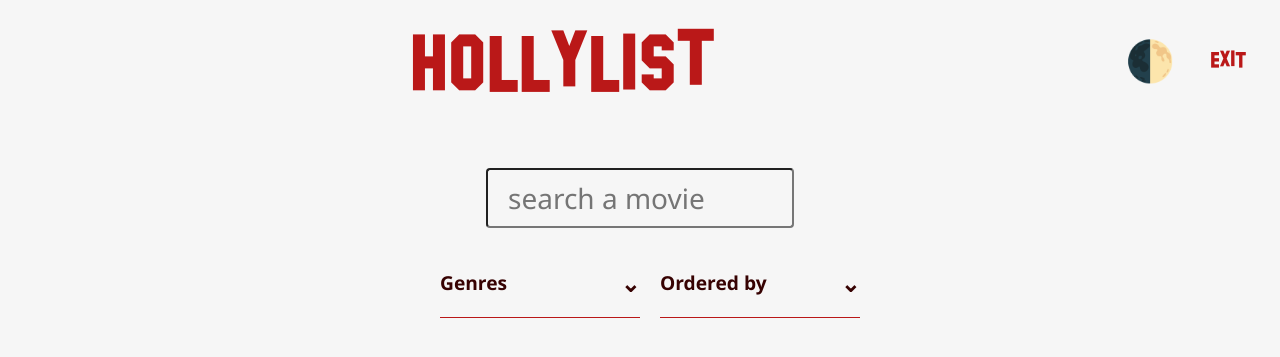
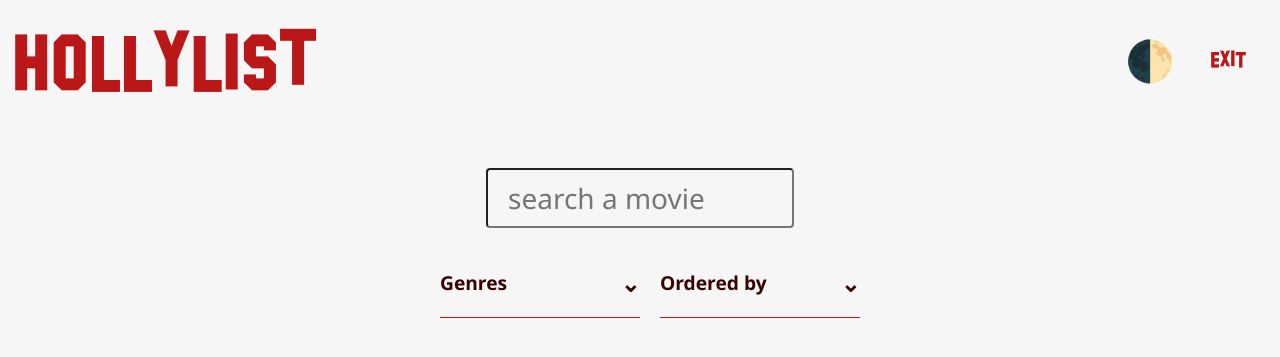
Before and after one commit to GuillaumeSimonet17/movies-stock, a Django app: page / in a window 1280 px wide. Shown: the top 357 px of the page. Run offline with Django 5.2, Linux system fonts and the light colour scheme; the visitor is signed in with stand-in values (Sample User, id 1); data comes from the database, SQL or seed files in the repository; data that the repository does not hold is empty; style sheets or scripts are compiled from the project's sources; some libraries are stand-ins or nearby versions.

Commit message:
[ADD] Add some style

```diff
--- a/moviesstock/msapp/templates/header_template.html
+++ b/moviesstock/msapp/templates/header_template.html
@@ -1,4 +1,4 @@
-<a class="row justify-content-center w-50 m-auto m-0 col-6 title"
+<a class="m-0 title"
    style="color: {{ text_color }}"
    href="/?ord={{ ordered_selected_value|default:"Date added" }}&gnr={{ genre_selected|default:"All" }}">
     Hollylist
--- a/moviesstock/msapp/templates/home.html
+++ b/moviesstock/msapp/templates/home.html
@@ -8,14 +8,15 @@
         <div class="container-fluid p-0 page-wrapper">
 
 
-            <header class="container-fluid d-flex">
+            <header class="container-fluid d-flex justify-content-between">
                 {% include "header_template.html" %}
-                <button id="mode-toggle" class="btn fs-1" style="color: {{ text_color }}">🌓</button>
-                <form class="top-0 end-0 p-3 d-flex align-items-center" action="{% url 'logout' %}" method="post">
-                    {% csrf_token %}
-                    <button type="submit" style="background: transparent">EXIT</button>
-
-                </form>
+                <div class="d-flex">
+                    <button id="mode-toggle" class="btn fs-1" style="color: {{ text_color }}">🌓</button>
+                    <form class="top-0 end-0 p-3 d-flex align-items-center" action="{% url 'logout' %}" method="post">
+                        {% csrf_token %}
+                        <button type="submit" style="background: transparent">EXIT</button>
+                    </form>
+                </div>
             </header>
 
             <main class="container-fluid">
--- a/moviesstock/msapp/templates/search_template.html
+++ b/moviesstock/msapp/templates/search_template.html
@@ -1,4 +1,4 @@
 <div class="container-fluid search_container mt-5">
-    <input class="col-12 col-lg-3 rounded-1 text-light fs-3" id="search_input" type="text" placeholder="search a movie"/>
+    <input class="col-12 col-lg-3 rounded-1 fs-3" id="search_input" type="text" placeholder="search a movie"/>
     <div class="row d-flex flex-wrap" id="movies_results"></div>
 </div>
```
